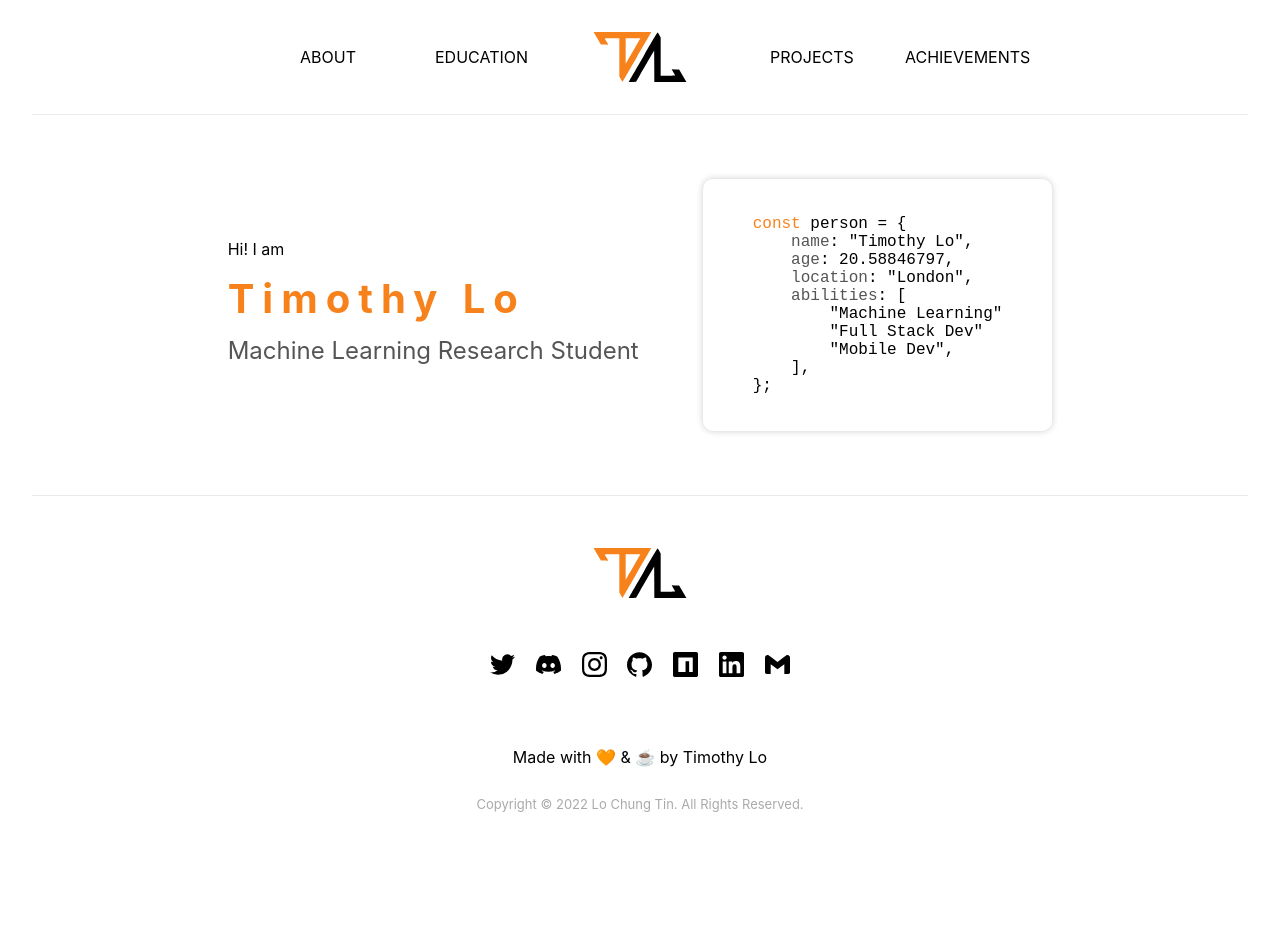
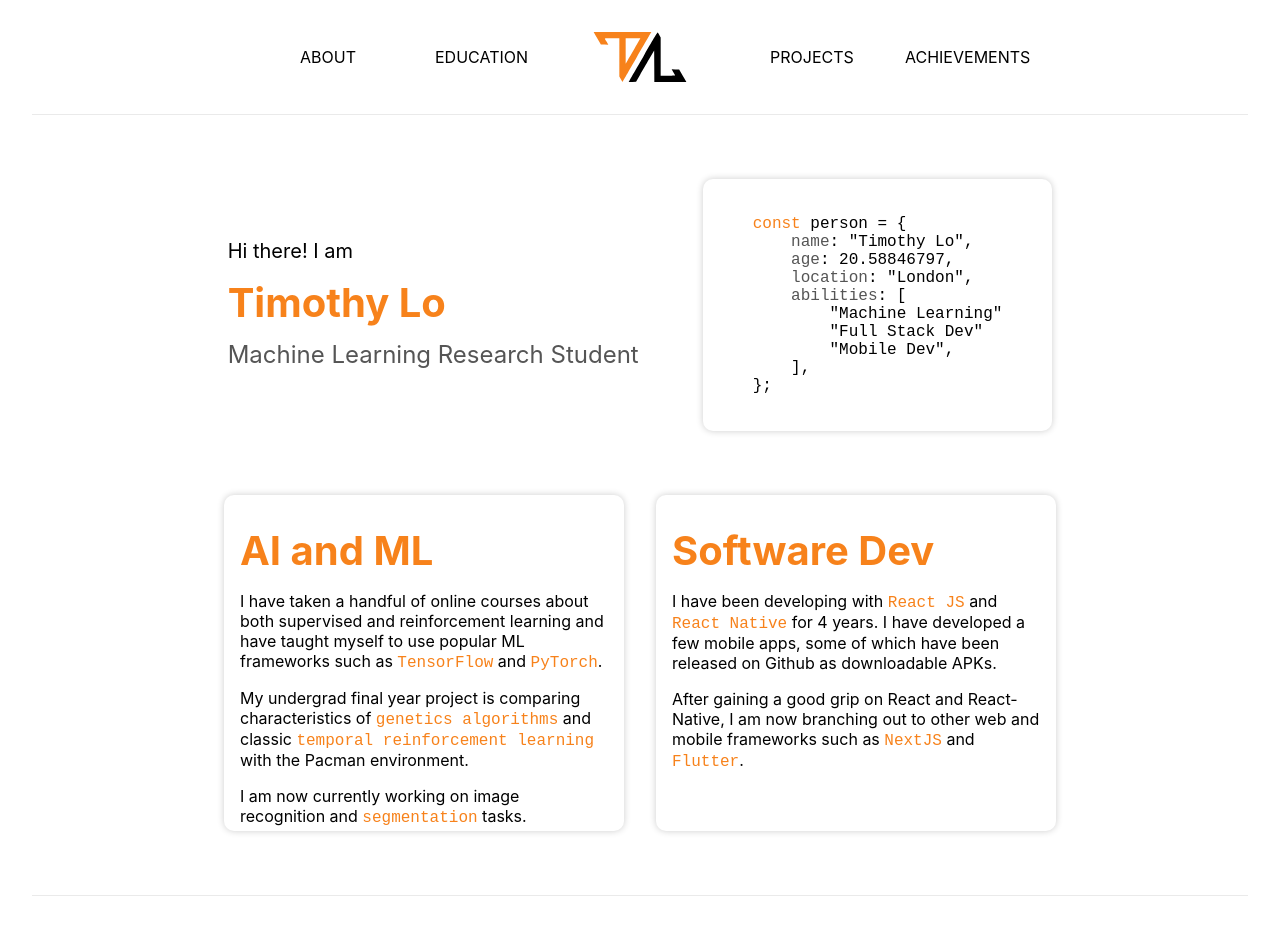
Before and after one commit to lochungtin/portfolio, a Next.js app: page / in a window 1280 px wide. Shown: the top 946 px of the page. Before the commit the page ends 857 px from the top, so only its background shows below. Built offline with nearby package versions, Linux system fonts and the light colour scheme.

Commit message:
about text

```diff
--- a/pages/components/footer/footer.module.css
+++ b/pages/components/footer/footer.module.css
@@ -5,6 +5,7 @@
     flex: 1;
     flex-direction: column;
     justify-content: center;
+    margin-top: 4rem;
     padding: 2rem 0;
 }
 
--- a/pages/sections/about/about.module.css
+++ b/pages/sections/about/about.module.css
@@ -1,8 +1,11 @@
+.welcome {
+    font-size: 1.25rem;
+}
+
 .title {
     color: #f7821b;
     font-size: 2.5rem;
     font-weight: bold;
-    letter-spacing: 0.5rem;
     line-height: 0px;
 }
 
@@ -26,29 +29,52 @@
     font-size: 1rem;
 }
 
+.aboutCell {
+    box-shadow: 0px 0px 7px rgba(0, 0, 0, 0.2);
+    border-radius: 10px;
+    padding: 1rem;
+}
+
 @media only screen and (max-width: 768px) {
+    .titleText {
+        padding-left: 1rem;
+    }
+
     .codeBox {
         width: 90vw;
     }
 
-    .titleText {
-        padding-left: 1rem;
+    .aboutCell {
+        margin-top: 2rem;
+        width: 90vw;
     }
 }
 
 @media only screen and (min-width: 769px) {
-    .codeBox {
-        padding: 20px 50px;
-    }
-
-    .frontRow {
+    .row {
         align-items: center;
         display: flex;
         flex-direction: row;
         justify-content: center;
+        margin-top: 4rem;
     }
 
     .titleText {
         margin-right: 4rem;
     }
+
+    .codeBox {
+        padding: 20px 50px;
+    }
+
+    .aboutRow {
+        height: 21rem;
+    }
+
+    .aboutCell {
+        height: inherit;
+        margin-left: 1rem;
+        margin-right: 1rem;
+        width: 25rem;
+    }
 }
--- a/pages/sections/about/index.js
+++ b/pages/sections/about/index.js
@@ -6,14 +6,27 @@ export default function About() {
 
     return (
         <section id='about'>
-            <div className={styles.frontRow}>
+            <div className={styles.row}>
                 <div className={styles.titleText}>
-                    <p>Hi! I am</p>
+                    <p className={styles.welcome}>Hi there! I am</p>
                     <p className={styles.title}>Timothy Lo</p>
                     <p className={styles.subtitle}>Machine Learning Research Student</p>
                 </div>
                 <Codebox />
             </div>
+            <div className={`${styles.row} ${styles.aboutRow}`}>
+                <div className={styles.aboutCell}>
+                    <p className={styles.title}>AI and ML</p>
+                    <p>I have taken a handful of online courses about both supervised and reinforcement learning and have taught myself to use popular ML frameworks such as <code>TensorFlow</code> and <code>PyTorch</code>.</p>
+                    <p>My undergrad final year project is comparing characteristics of <code>genetics algorithms</code> and classic <code>temporal reinforcement learning</code> with the Pacman environment.</p>
+                    <p>I am now currently working on image recognition and <code>segmentation</code> tasks.</p>
+                </div>
+                <div className={styles.aboutCell}>
+                    <p className={styles.title}>Software Dev</p>
+                    <p>I have been developing with <code>React JS</code> and <code>React Native</code> for 4 years. I have developed a few mobile apps, some of which have been released on Github as downloadable APKs.</p>
+                    <p>After gaining a good grip on React and React-Native, I am now branching out to other web and mobile frameworks such as <code>NextJS</code> and <code>Flutter</code>.</p>
+                </div>
+            </div>
         </section>
     );
 }
--- a/styles/Home.module.css
+++ b/styles/Home.module.css
@@ -4,7 +4,6 @@
 
 .main {
 	align-items: center;
-	padding: 4rem 0;
 	flex: 1;
 	display: flex;
 	flex-direction: column;
```
